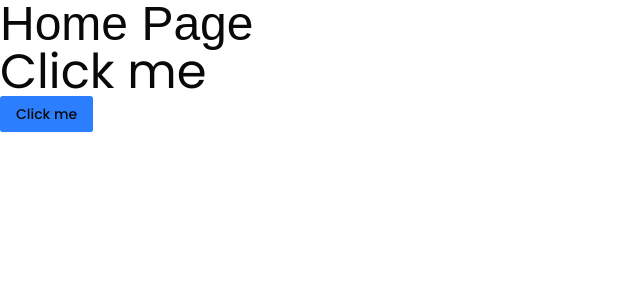
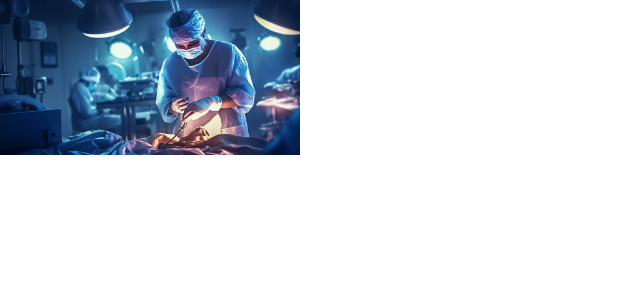
Before and after one commit to mahfuzHasan2003/HealthSync, a Next.js app: page / in a window 1280 px wide. Shown: the top 300 px of the page, without its empty margins (0-640 px from the left). Built offline with nearby package versions, Linux system fonts and the light colour scheme; a web font is replaced by a local one.

Commit message:
adding hero section

```diff
--- a/src/app/page.js
+++ b/src/app/page.js
@@ -1,17 +1,11 @@
-import { Button } from "@/components/ui/button";
+import HeroSlider from "@/components/custom-components/hero-section/hero-slider";
+import PopOutEffect from "@/components/custom-components/meet-specialists/pop-out-effect";
 
 export default function Home() {
   return (
     <div>
-      <p className="font-serif text-5xl">Home Page</p>
-      <p className="text-5xl">Click me</p>
-      <Button className=""> Click me </Button>
-
-      {/* <div className="shape">
-        <svg viewBox="0 0 1921 1037" fill="none">
-          <path d="M327.5 772L0.5 719.5V1037H1921V0L1915.5 181L1905 550.5L1900 717L1897 810.5C1897 821.7 1895.67 831.167 1895 834.5C1892.2 870.1 1871.5 905 1861.5 918C1841.9 944 1817 960.833 1807 966C1780.6 982 1750 988 1738 989C1713.2 991.8 1691.33 988.833 1683.5 987L1635.5 979.5L1269 921L799 847L327.5 772Z" fill="white"></path>
-        </svg>
-      </div> */}
+      {/* <HeroSlider /> */}
+      <PopOutEffect imageSrc="/slide-1.jpg" />
     </div>
   );
 }
--- /dev/null
+++ b/src/components/custom-components/hero-section/hero-slider.jsx
@@ -0,0 +1,41 @@
+"use client";
+
+export default function HeroSlider() {
+   return (
+      <div className="relative w-full min-h-screen overflow-hidden">
+         {/* Background Image with Inverted Clipping */}
+         <svg
+            className="absolute inset-0 w-full h-full"
+            viewBox="0 0 1920 1080"
+            fill="none"
+            preserveAspectRatio="xMidYMid slice"
+         >
+            <defs>
+               {/* Define the Inverted Mask */}
+               <mask id="inverseMask">
+                  <rect width="100%" height="100%" fill="white" />
+                  <path
+                     d="M327.5 772L0.5 719.5V1080H1920V0L1915.5 181L1905 550.5L1900 717L1897 810.5C1897 821.7 1895.67 831.167 1895 834.5C1892.2 870.1 1871.5 905 1861.5 918C1841.9 944 1817 960.833 1807 966C1780.6 982 1750 988 1738 989C1713.2 991.8 1691.33 988.833 1683.5 987L1635.5 979.5L1269 921L799 847L327.5 772Z"
+                     fill="black"
+                  />
+               </mask>
+            </defs>
+
+            {/* Background Image (Now with correct `href`) */}
+            <image
+               href="/slide-1.jpg"
+               width="100%"
+               height="100%"
+               mask="url(#inverseMask)"
+               preserveAspectRatio="xMidYMid slice" // Fixes stretching
+               className="object-cover w-full h-full"
+            />
+         </svg>
+
+         {/* Overlay Text */}
+         <div className="absolute inset-0 flex items-center justify-center text-white text-4xl md:text-5xl lg:text-6xl font-bold text-center px-4">
+            Your Text Here
+         </div>
+      </div>
+   );
+}
--- /dev/null
+++ b/src/components/custom-components/hero-section/nav-bar.jsx
@@ -0,0 +1,5 @@
+export default function NavBar() {
+   return (
+      <div>nav-bar</div>
+   )
+}
--- /dev/null
+++ b/src/components/custom-components/meet-specialists/pop-out-effect.jsx
@@ -0,0 +1,9 @@
+import Image from "next/image";
+
+export default function PopOutEffect({ imageSrc }) {
+   return (
+      <div>
+         <Image alt="Slide Image" src={imageSrc} height={300} width={300} />
+      </div>
+   )
+}
```
